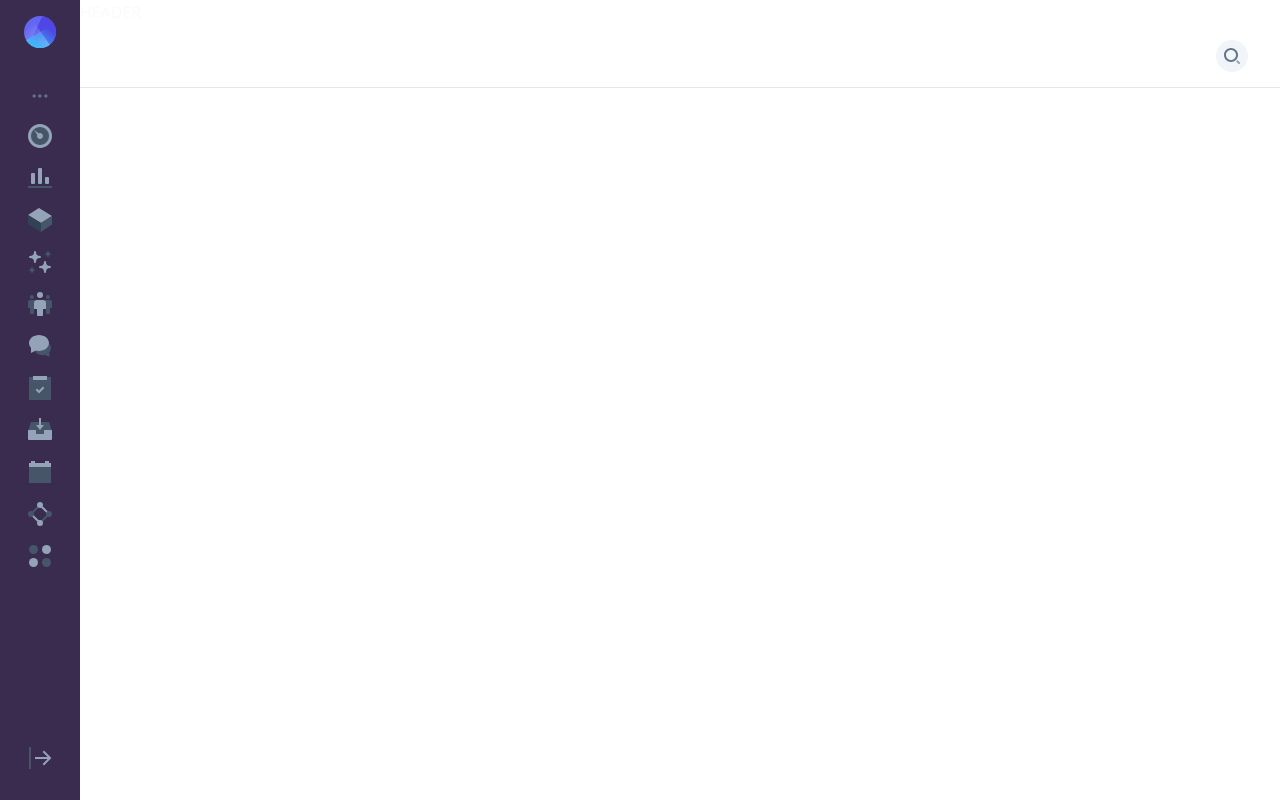
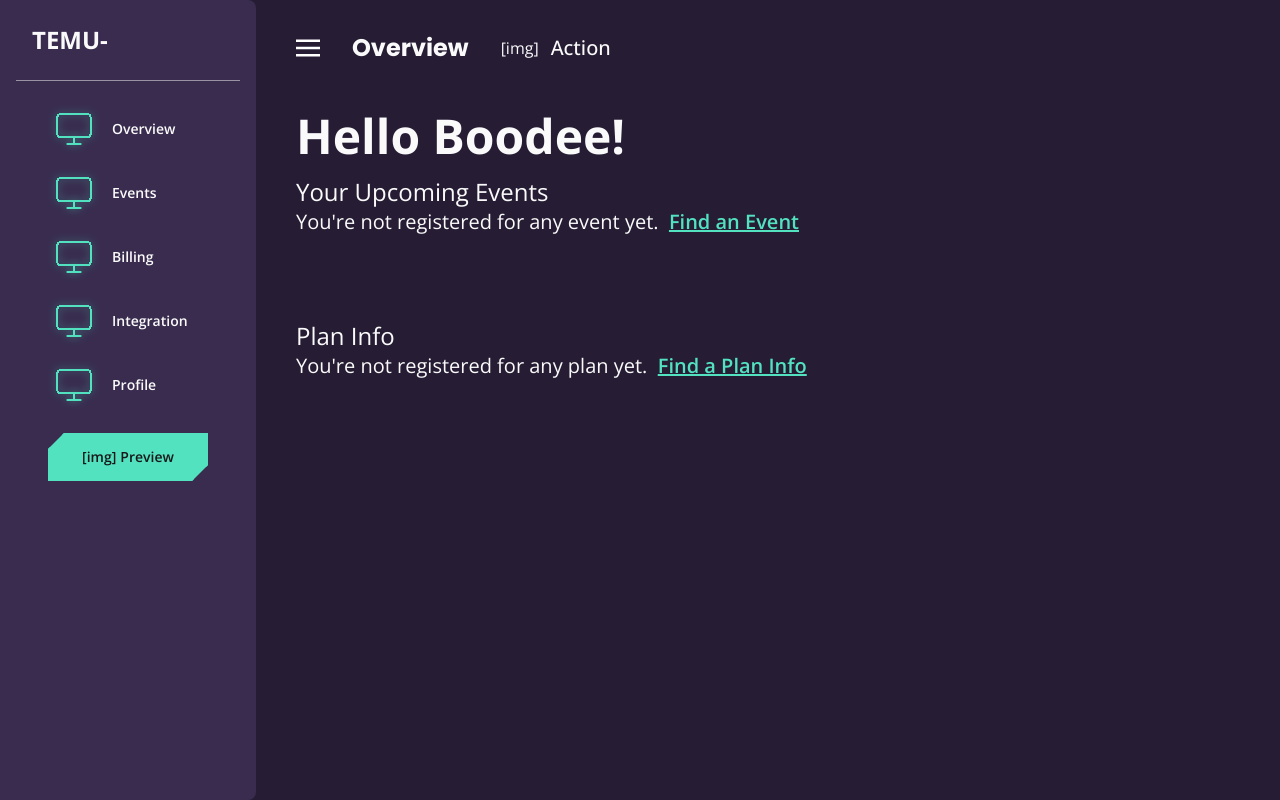
Before and after one commit to Darren-34810/cranium-fe, a React (Create React App) app: page /dashboard in a window 1280 px wide. Built offline with nearby package versions, Linux system fonts and the light colour scheme.

Commit message:
Working Sidebar (For Desktop)

```diff
--- /dev/null
+++ b/src/components/DashboardNavbar.js
@@ -0,0 +1,29 @@
+const DashboardNavbar = ({ onToggle }) => {
+    return (
+        <>
+            <div className="flex justify-between w-full px-10 py-8">
+                <div className="flex items-center">
+                    <div className="block mr-8" onClick={onToggle}>
+                        <button className="flex items-center text-white">
+                            <svg className="fill-current h-6" viewBox="0 0 20 20" xmlns="http://www.w3.org/2000/svg">
+                                <title>Menu</title>
+                                <path d="M0 3h20v2H0V3zm0 6h20v2H0V9zm0 6h20v2H0v-2z" />
+                            </svg>
+                        </button>
+                    </div>
+                    <h2 className="text-2xl font-bold mr-8">Overview</h2>
+                    <div className="flex items-center">
+                        <span className="mr-3">[img]</span>
+                        <p className="text-xl font-medium">Action</p>
+                    </div>
+                </div>
+                <div>
+                    <span>[img]</span>
+                    <span className="ml-8">[img]</span>
+                </div>
+            </div>
+        </>
+    )
+}
+
+export default DashboardNavbar
--- /dev/null
+++ b/src/components/Sidebar.js
@@ -0,0 +1,50 @@
+import { useEffect, useRef } from "react"
+import Button from "./Button"
+
+const Sidebar = ({ sidebarOpen }) => {
+    const ref = useRef(null);
+
+    useEffect(() => {
+      if (sidebarOpen) ref.current.classList.remove('hidden')
+      else ref.current.classList.add('hidden')
+    }, [ref, sidebarOpen])
+
+    return (
+        <>
+            <div ref={ref} className="bg-primary-500 fixed overflow-y-auto no-scrollbar min-h-screen w-64 rounded-r-lg top-0 bottom-0">
+                <h2 className="text-2xl font-bold font-sans"><a href="/" className="inline-block w-full px-8 py-6">TEMU-</a></h2>
+                <hr className="border-neutral-50/50 mx-4" />
+                <div className="mt-4 mb-8">
+                    <a href="/" className="hover:bg-neutral-50/10 active:bg-neutral-50/10 flex items-center w-full border-secondary-500 active:border-r-4 px-12 py-2">
+                        <img src="images/vector/platform.svg" alt="Platform Development" />
+                        <p className="text-sm font-semibold active:font-bold active:text-secondary-500 ml-3">Overview</p>
+                    </a>
+                    <a href="/" className="hover:bg-neutral-50/10 active:bg-neutral-50/10 flex items-center w-full border-secondary-500 active:border-r-4 px-12 py-2">
+                        <img src="images/vector/platform.svg" alt="Platform Development" />
+                        <p className="text-sm font-semibold active:font-bold active:text-secondary-500 ml-3">Events</p>
+                    </a>
+                    <a href="/" className="hover:bg-neutral-50/10 active:bg-neutral-50/10 flex items-center w-full border-secondary-500 active:border-r-4 px-12 py-2">
+                        <img src="images/vector/platform.svg" alt="Platform Development" />
+                        <p className="text-sm font-semibold active:font-bold active:text-secondary-500 ml-3">Billing</p>
+                    </a>
+                    <a href="/" className="hover:bg-neutral-50/10 active:bg-neutral-50/10 flex items-center w-full border-secondary-500 active:border-r-4 px-12 py-2">
+                        <img src="images/vector/platform.svg" alt="Platform Development" />
+                        <p className="text-sm font-semibold active:font-bold active:text-secondary-500 ml-3">Integration</p>
+                    </a>
+                    <a href="/" className="hover:bg-neutral-50/10 active:bg-neutral-50/10 flex items-center w-full border-secondary-500 active:border-r-4 px-12 py-2">
+                        <img src="images/vector/platform.svg" alt="Platform Development" />
+                        <p className="text-sm font-semibold active:font-bold active:text-secondary-500 ml-3">Profile</p>
+                    </a>
+                    <div className="flex justify-center">
+                        <Button variant="primary" size="large" isCustom={true} className="mt-4">
+                            <span className="mr-1">[img]</span>
+                            Preview
+                        </Button>
+                    </div>
+                </div>
+            </div>
+        </>
+    )
+}
+
+export default Sidebar
--- a/src/index.css
+++ b/src/index.css
@@ -19,6 +19,17 @@
 }
 
 @layer components {
+    .no-scrollbar {
+        overflow-y: scroll;
+        scrollbar-width: none; /* Firefox */
+        -ms-overflow-style: none;  /* Internet Explorer 10+ */
+
+    }
+    .no-scrollbar::-webkit-scrollbar { /* WebKit */
+        width: 0;
+        height: 0;
+    }
+
     .btn {
         @apply
         text-sm
--- a/src/pages/testing/Dashboard.jsx
+++ b/src/pages/testing/Dashboard.jsx
@@ -1,32 +1,45 @@
-import React, { useState } from 'react';
-
-import Sidebar from '../../layouts/Sidebar';
-import Header from '../../layouts/Header';
+import React, { useState, useEffect, useRef } from 'react';
+import Button from "../../components/Button";
+import DashboardNavbar from "../../components/DashboardNavbar";
+import Sidebar from "../../components/Sidebar";
 
 function Dashboard() {
 
-  const [sidebarOpen, setSidebarOpen] = useState(false);
+  const [sidebarOpen, setSidebarOpen] = useState(true);
+  const onToggle = () => {
+    setSidebarOpen(!sidebarOpen)
+  }
+
+  const ref = useRef(null);
+
+    useEffect(() => {
+      if (sidebarOpen) ref.current.classList.add('ml-64', 'w-[calc(100vw-16rem)]')
+      else ref.current.classList.remove('ml-64', 'w-[calc(100vw-16rem)]')
+    }, [ref, sidebarOpen])
 
   return (
-    <div className="flex h-screen overflow-hidden">
-
-      {/* Sidebar */}
-      <Sidebar sidebarOpen={sidebarOpen} setSidebarOpen={setSidebarOpen} />
-
-      {/* Content area */}
-      <div className="relative flex flex-col flex-1 overflow-y-auto overflow-x-hidden">
-
-        {/*  Site header */}
-        <Header sidebarOpen={sidebarOpen} setSidebarOpen={setSidebarOpen} />
-
-        <main>
-          <div className="px-4 sm:px-6 lg:px-8 py-8 w-full max-w-9xl mx-auto">
-
+    <div className="h-screen bg-primary-700">
+      <Sidebar sidebarOpen={sidebarOpen} />
+      <div ref={ref} className="fixed overflow-y-auto no-scrollbar min-h-screen w-full ml-64 top-0 bottom-0">
+        <DashboardNavbar onToggle={onToggle} sidebarOpen={sidebarOpen} />
+        <div className="px-10 mt-4">
+          <h1 className="text-5xl font-sans font-bold">Hello Boodee!</h1>
+          <div className="min-h-[8rem] mt-4">
+            <h4 className="text-2xl font-sans">Your Upcoming Events</h4>
+            <p className="text-xl font-sans">
+              You're not registered for any event yet. &nbsp;
+              <Button className="inline text-xl">Find an Event</Button>
+            </p>
           </div>
-        </main>
-
+          <div className="min-h-[8rem] mt-4">
+            <h4 className="text-2xl font-sans">Plan Info</h4>
+            <p className="text-xl font-sans">
+              You're not registered for any plan yet. &nbsp;
+              <Button className="inline text-xl">Find a Plan Info</Button>
+            </p>
+          </div>
+        </div>
       </div>
-
     </div>
   );
 }
--- /dev/null
+++ b/src/pages/testing/Dashboard_.jsx
@@ -0,0 +1,34 @@
+import React, { useState } from 'react';
+
+import Sidebar from '../../layouts/Sidebar';
+import Header from '../../layouts/Header';
+
+function Dashboard() {
+
+  const [sidebarOpen, setSidebarOpen] = useState(false);
+
+  return (
+    <div className="flex h-screen overflow-hidden">
+
+      {/* Sidebar */}
+      <Sidebar sidebarOpen={sidebarOpen} setSidebarOpen={setSidebarOpen} />
+
+      {/* Content area */}
+      <div className="relative flex flex-col flex-1 overflow-y-auto overflow-x-hidden">
+
+        {/*  Site header */}
+        <Header sidebarOpen={sidebarOpen} setSidebarOpen={setSidebarOpen} />
+
+        <main>
+          <div className="px-4 sm:px-6 lg:px-8 py-8 w-full max-w-9xl mx-auto">
+
+          </div>
+        </main>
+
+      </div>
+
+    </div>
+  );
+}
+
+export default Dashboard;
```
